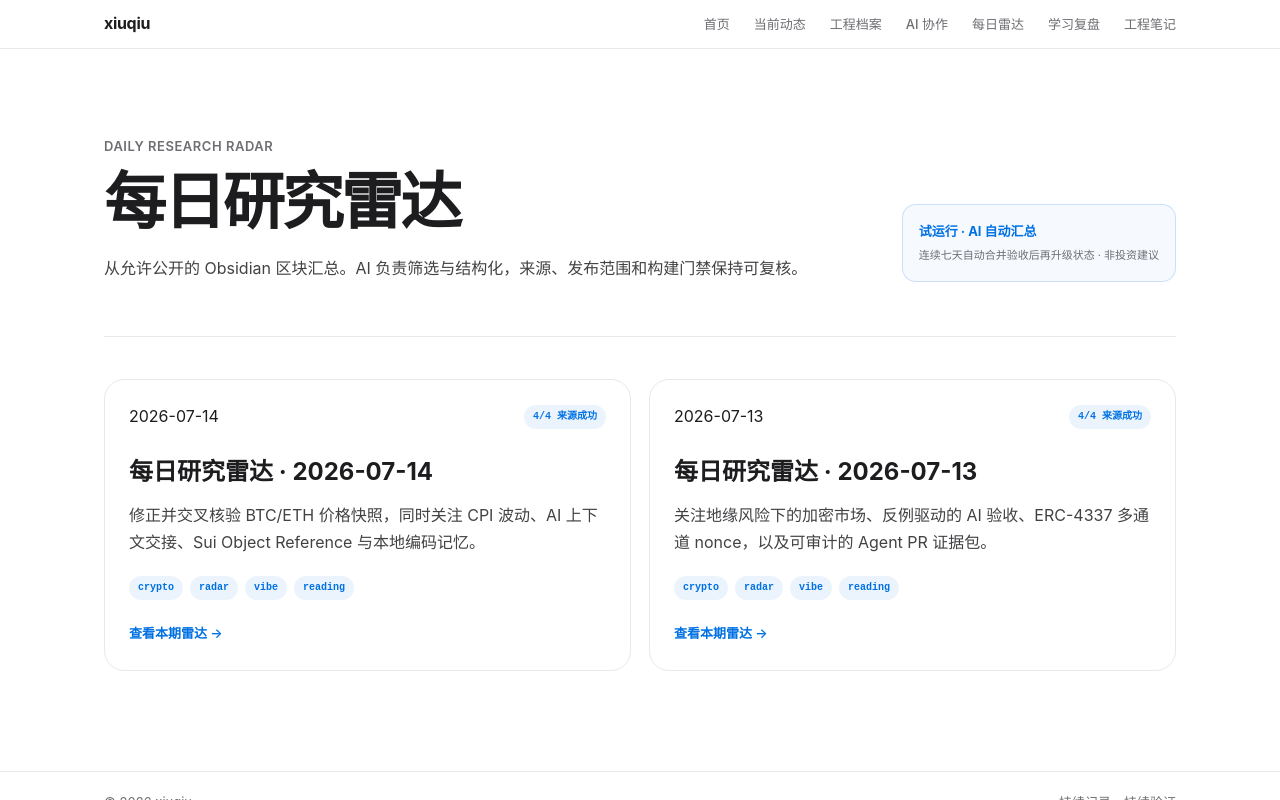
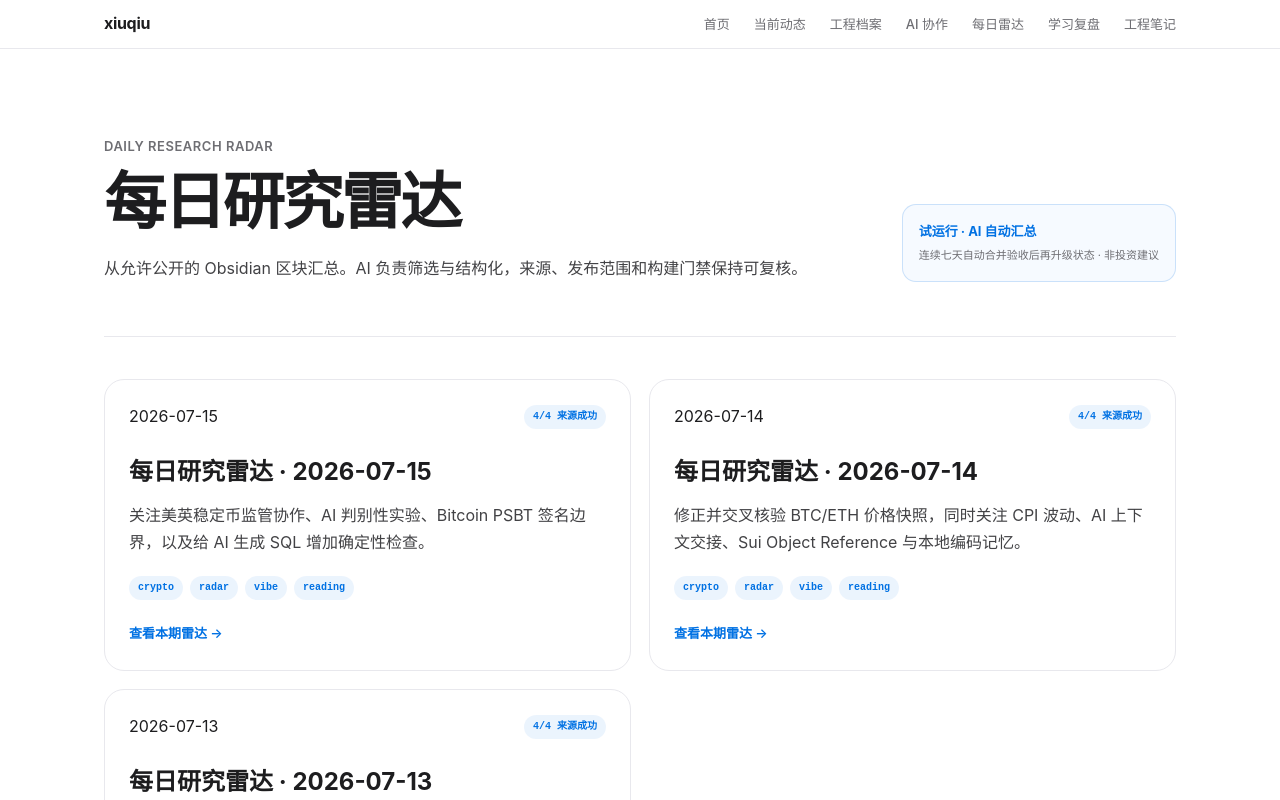
Before and after one commit to qianqiu0404/xiuqiu-site, a Vue app: page /radar in a window 1280 px wide. Shown: the top 800 px of the page. Built offline with nearby package versions, Linux system fonts and the light colour scheme; the HTML template or start-up script is replaced by a standard one.

Commit message:
chore: daily radar 2026-07-15 (#9)

```diff
--- a/src/data/generatedRadars.ts
+++ b/src/data/generatedRadars.ts
@@ -5,6 +5,73 @@ export interface RadarItem { title: string; summary: string; sourceUrl?: string
 export interface DailyRadar { date: string; slug: string; title: string; summary: string; reviewStatus: 'automated'; generatedAt: string; sourceSections: string[]; missingSections: string[]; marketSignals: RadarItem[]; aiTip?: RadarItem; web3Design?: RadarItem; vibeProject?: RadarItem; readingPick?: RadarItem; sourceUrls: string[]; relatedProjectSlugs: string[]; followUp: string }
 
 export const dailyRadars: DailyRadar[] = [
+  {
+    "date": "2026-07-15",
+    "slug": "2026-07-15",
+    "title": "每日研究雷达 · 2026-07-15",
+    "summary": "关注美英稳定币监管协作、AI 判别性实验、Bitcoin PSBT 签名边界，以及给 AI 生成 SQL 增加确定性检查。",
+    "reviewStatus": "automated",
+    "generatedAt": "2026-07-15T10:30:00+08:00",
+    "sourceSections": [
+      "crypto",
+      "radar",
+      "vibe",
+      "reading"
+    ],
+    "missingSections": [],
+    "marketSignals": [
+      {
+        "title": "实时币价统一使用可读行情入口",
+        "summary": "BTC 与 ETH 的实时价格继续通过 CoinMarketCap 中文站查看；日报不使用单个交易所的原始 JSON 作为读者入口，也不依据单一时点价格判断方向。",
+        "sourceUrl": "https://coinmarketcap.com/zh/"
+      },
+      {
+        "title": "美英发布数字资产市场合作建议",
+        "summary": "美国财政部与英国财政部公布跨大西洋市场工作组建议，涉及跨境资本市场、代币化活动与数字资产监管协作。",
+        "sourceUrl": "https://home.treasury.gov/news/press-releases/sb0560"
+      },
+      {
+        "title": "美英继续推进稳定币监管协调",
+        "summary": "联合声明支持合规稳定币服务的风险分级市场准入和跨境监管协作；这是政策方向，不代表具体产品已经获批。",
+        "sourceUrl": "https://www.gov.uk/government/publications/recommendations-of-the-transatlantic-taskforce-for-markets-of-the-future/uk-us-joint-statement-on-stablecoins"
+      }
+    ],
+    "aiTip": {
+      "title": "假设账本与判别性实验",
+      "summary": "调试时先列出互斥假设，再只运行一个信息增益最高、可逆且能排除候选的最小实验；把预期、实际结果和被排除的假设继续沉淀为回归测试。"
+    },
+    "web3Design": {
+      "title": "Bitcoin PSBT 把签名上下文变成可校验的数据契约",
+      "summary": "PSBT 将构建、UTXO 证据、离线签名、组合和广播分开；wallet-sign 可以复核 prevout、输出、找零、费用与 sighash，而不需要联网选币或广播。",
+      "sourceUrl": "https://bips.dev/174/"
+    },
+    "vibeProject": {
+      "title": "sqlsure · AI 生成 SQL 的确定性语义闸门",
+      "summary": "sqlsure 在执行前检查 join 扇出、不可加指标、错误 join key 与策略违规，让 Agent 形成生成、检查、修复、再检查的闭环。",
+      "sourceUrl": "https://github.com/sqlsure/sqlsure"
+    },
+    "readingPick": {
+      "title": "Fragments · July 6",
+      "summary": "Martin Fowler 用短札记连接软件设计、specification-driven development 与工程观察；适合练习把即时灵感整理为有来源、有反证条件和下一次验证动作的判断。",
+      "sourceUrl": "https://www.martinfowler.com/fragments/"
+    },
+    "sourceUrls": [
+      "https://coinmarketcap.com/zh/",
+      "https://home.treasury.gov/news/press-releases/sb0560",
+      "https://www.gov.uk/government/publications/recommendations-of-the-transatlantic-taskforce-for-markets-of-the-future/uk-us-joint-statement-on-stablecoins",
+      "https://bips.dev/174/",
+      "https://bips.dev/370/",
+      "https://doxygen.bitcoincore.org/wallet_2rpc_2coins_8cpp_source.html",
+      "https://github.com/sqlsure/sqlsure",
+      "https://www.martinfowler.com/fragments/"
+    ],
+    "relatedProjectSlugs": [
+      "wallet-core",
+      "exchange-wallet-system",
+      "web3-wallet-engineer-lab"
+    ],
+    "followUp": "为 Wallet Domain Engine 补一组 PSBT 输入、找零与费用策略断言，并用“假设账本”记录 UTXO 冲突、节点视图滞后和手续费拒绝的判别性查询顺序。"
+  },
   {
     "date": "2026-07-14",
     "slug": "2026-07-14",
```
Also changed, not shown: content/radar/2026-07-15.md (added, +49 -0 lines), 1 other file (tests, documents, lock files or other folders).
